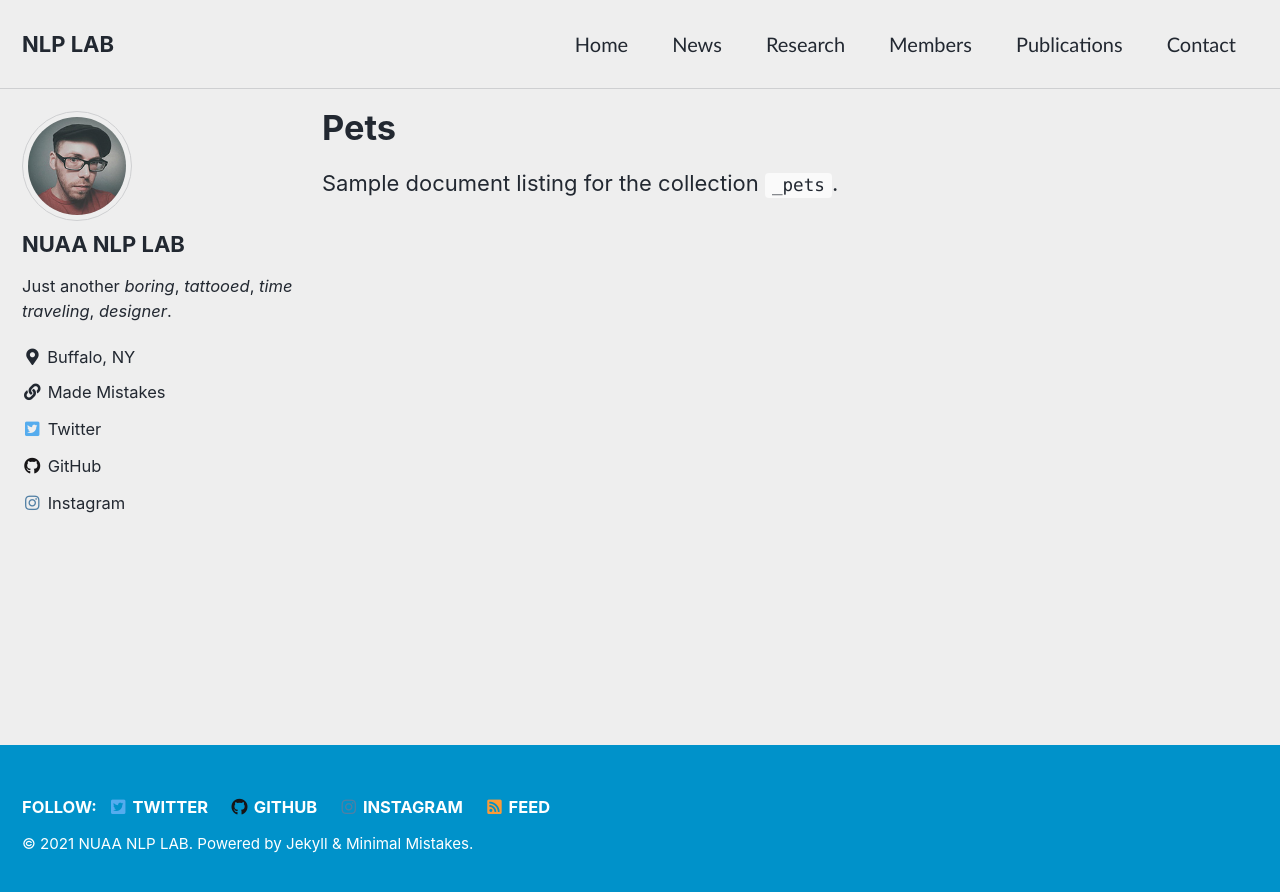
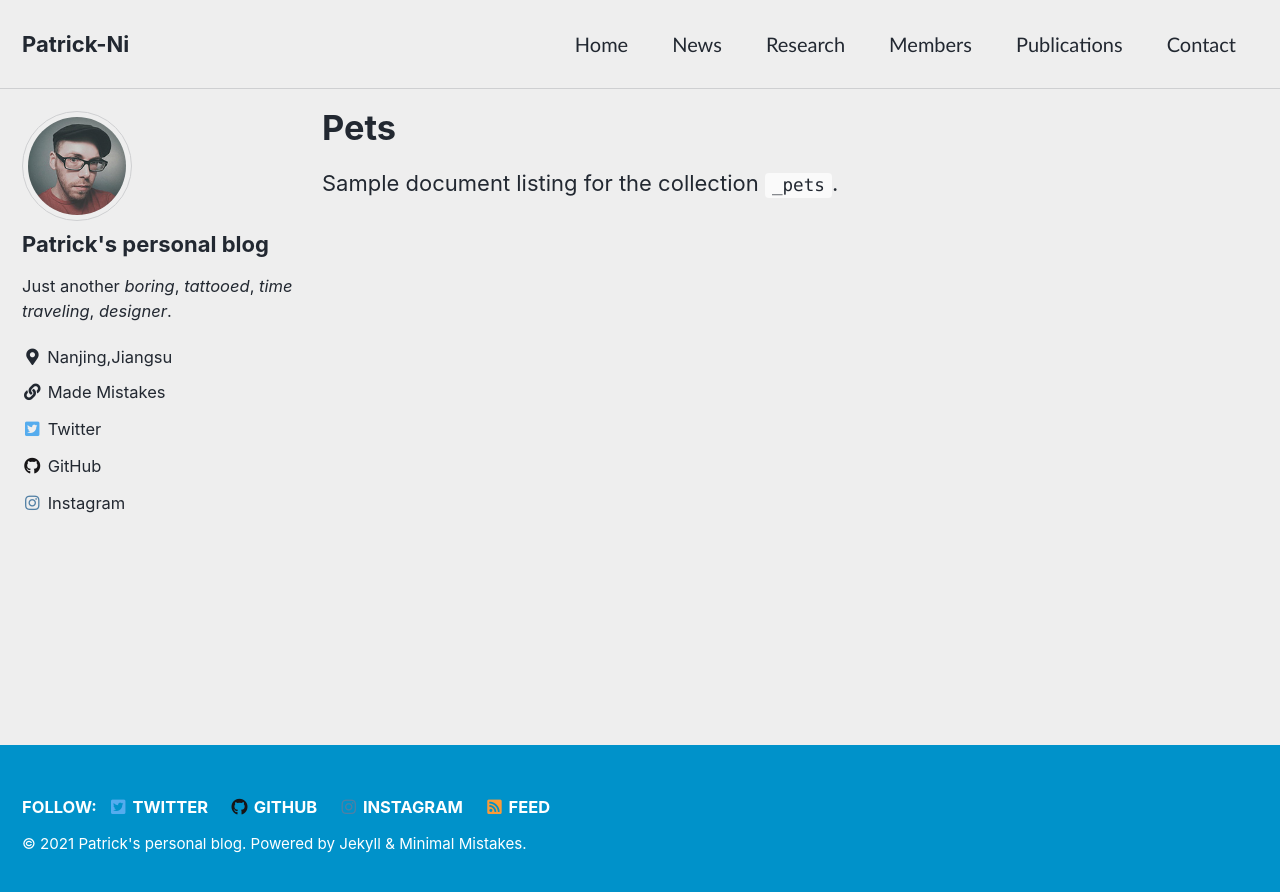
Before and after one commit to Patrick-Ni/Patrick-Ni.github.io, a Jekyll site: the page built from _pages/pets.md, in a window 1280 px wide. Shown: the top 892 px of the page. Built offline with Jekyll 4.4.1, drawn with Linux system fonts in a browser that asks for light colours; cached includes are drawn as plain includes; comment, search, counter and statistics services are not loaded; a style sheet for code colours, icons or effects is not loaded.

Commit message:
config.yml

```diff
--- a/_config.yml
+++ b/_config.yml
@@ -11,11 +11,11 @@ minimal_mistakes_skin    : "air" # "air", "aqua", "contrast", "dark", "dirt", "n
 
 # Site Settings
 locale                   : "en-US"
-title                    : "NLP LAB"
+title                    : "Patrick-Ni"
 title_separator          : "-"
 subtitle                 : ""
-name                     : &name "NUAA NLP LAB" # &name is a YAML anchor which can be *referenced later
-description              : &description "A LAB IN NANJING UNIVERSITY OF AERONAUTICS AND ASTRONAUTICS."
+name                     : &name "Patrick's personal blog" # &name is a YAML anchor which can be *referenced later
+description              : &description "Record the bits and pieces of learning"
 url                      : https://Patrick-Ni.github.io/ # the base hostname & protocol for your site e.g. "https://mmistakes.github.io"
 baseurl                  : "" # the subpath of your site, e.g. "/blog"
 repository               : ""
@@ -99,7 +99,7 @@ author:
   name             : *name # *name is a YAML reference pointing to the &anchor earlier
   avatar           : "/assets/images/michael-rose.jpg"
   bio              : "Just another *boring*, *tattooed*, *time traveling*, *designer*."
-  location         : "Buffalo, NY"
+  location         : "Nanjing,Jiangsu"
   links:
     - label: "Made Mistakes"
       icon: "fas fa-fw fa-link"
```
